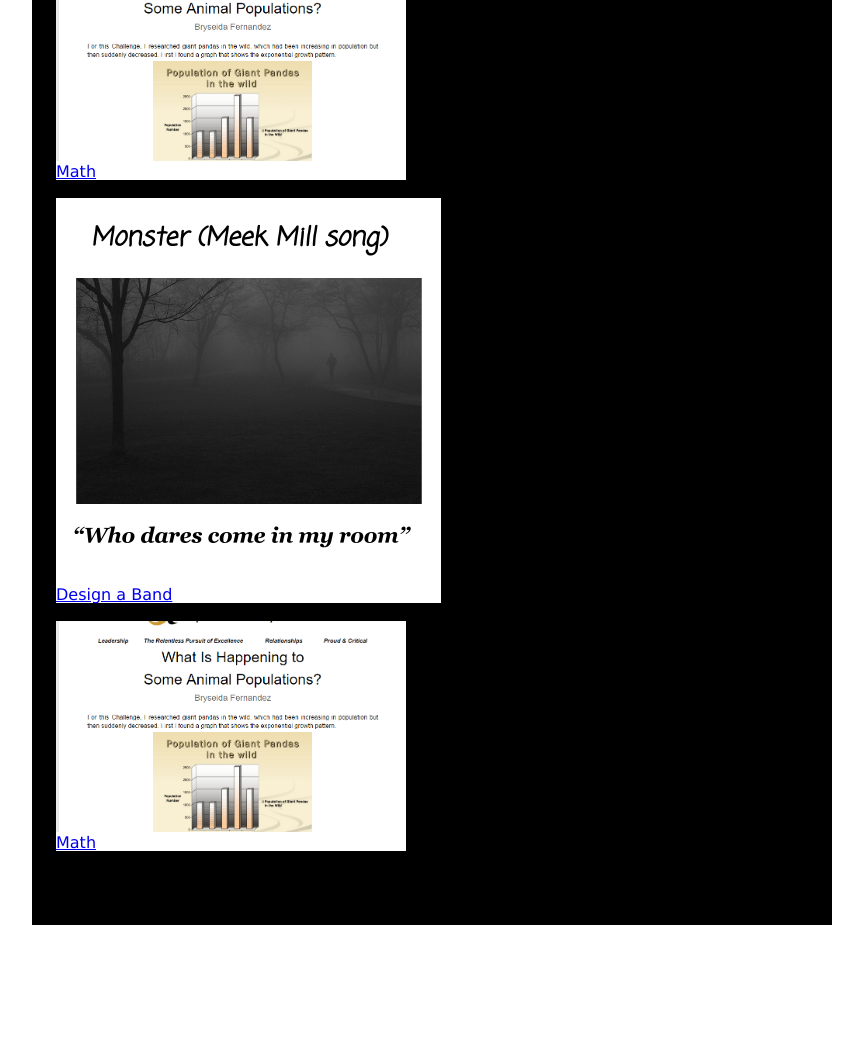
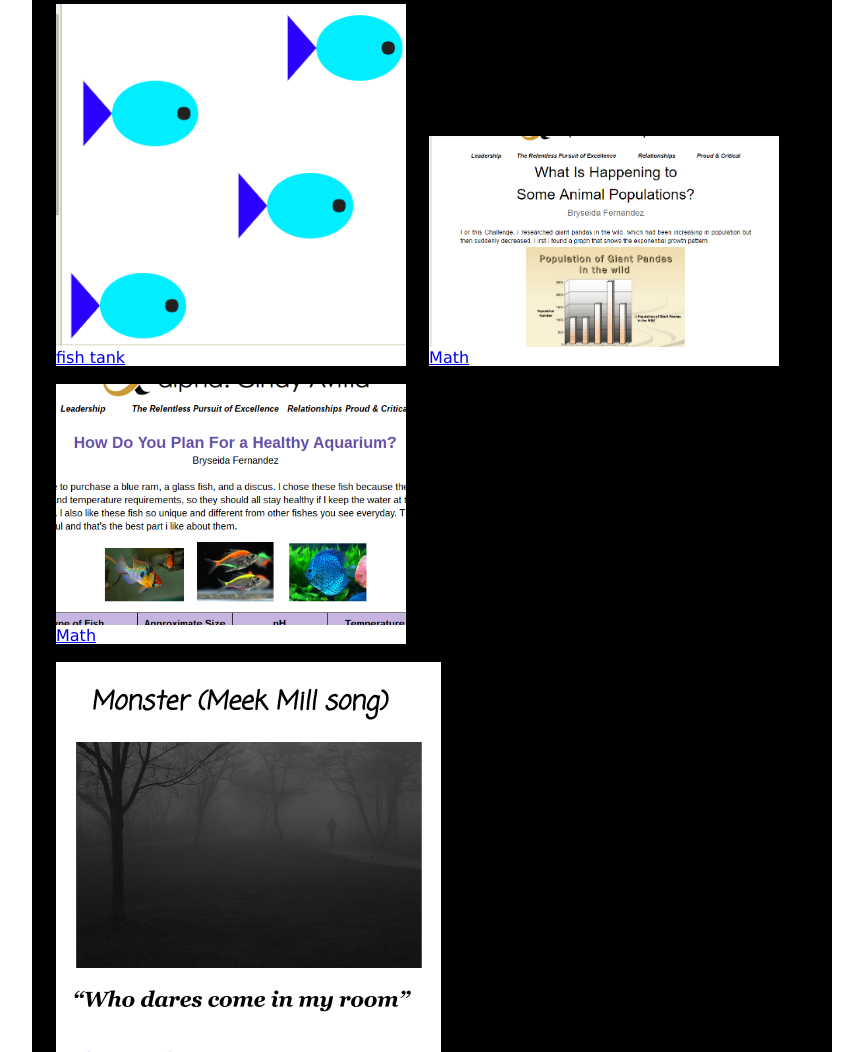
Before and after one commit to bf2001/bf2001.github.io, a plain HTML site: page portfolio.html in a window 1280 px wide. Shown: the part 942-1994 px from the top of the page, without its empty margins (208-1071 px from the left). Before the commit the page ends 1872 px from the top, so only its background shows below. Drawn offline with Linux system fonts and the light colour scheme.

Commit message:
Initial commit

```diff
--- a/portfolio.html
+++ b/portfolio.html
@@ -157,35 +157,49 @@
       <!-- The div below shows an Embedded Scratch Project -->
       <!-- TODO: Update for your Maze Game -->
       <div class="grid">
-      <iframe allowtransparency="true" width="350" height="350" src="//scratch.mit.edu/projects/embed/86715173/?autostart=false" frameborder="0" allowfullscreen></iframe>
+      <iframe allowtransparency="true" width="485" height="402" src="//scratch.mit.edu/projects/embed/86715173/?autostart=false" frameborder="0" allowfullscreen></iframe>
         <p><a href="https://scratch.mit.edu/projects/90479001/" target="_blank">Maze Game</a></p>
       </div>
 
       <!-- The div below is a screenshot of a document that you can click on to get to the document-->
       <!-- TODO: Update for your Project: Shooting Star -->
+
+       <!-- shooting star -->
       <div class="grid">
         <a href="https://www.khanacademy.org/computer-programming/spin-off-of-project-shooting-star/6682492403056640" target="_blank"><img src="./img/portfolio/shooting_star.png" alt="portoflio/shooting_star.png" width="350"></a>
         <p><a href="https://www.khanacademy.org/computer-programming/spin-off-of-project-shooting-star/6682492403056640" target="_blank">Project Shooting Star</a></p>
       </div>
 
+       <!-- ad project -->
       <div class="grid">
         <a href="https://www.khanacademy.org/computer-programming/spin-off-of-project-ad-design/6344202089005056" target="_blank"><img src="./img/portfolio/ad.png" alt="img/portfolio/ad.png" width="350"></a>
         <p><a href="https://www.khanacademy.org/computer-programming/spin-off-of-project-ad-design/6344202089005056" target="_blank">Ad project</a></p>
       </div>
 
+      <!-- fish tank -->
       <div class="grid">
         <a href="https://www.khanacademy.org/computer-programming/spin-off-of-project-fish-tank/2926708229" target="_blank"><img src="./img/portfolio/fish_tank.png" alt="img/portfolio/fish_tank.png" width="350"></a>
         <p><a href="https://www.khanacademy.org/computer-programming/spin-off-of-project-fish-tank/2926708229" target="_blank">fish tank
         </a></p>
       </div>
 
-
+       <!-- q3 math challenge  -->
        <div class="grid">
-        <a href="https://docs.google.com/document/d/19jJBXhyP-1JGKEICdDOPdA7np8BbnFKRhzl-7fnZAL4/edit#heading=h.s73il9o3v9xf" target="_blank"><img src="img/portfolio/q3_math_challenge.png" alt="img/portfolio/q3_math_challenge.png" width="350"></a>
-        <p><a href="https://docs.google.com/document/d/19jJBXhyP-1JGKEICdDOPdA7np8BbnFKRhzl-7fnZAL4/edit#heading=h.s73il9o3v9xf" target="_blank">Math
-        </a></p>
+        <a href="https://docs.google.com/document/d/19jJBXhyP-1JGKEICdDOPdA7np8BbnFKRhzl-7fnZAL4/edit#heading=h.s73il9o3v9xf" target="_blank">
+          <img src="img/portfolio/q3_math_challenge.png" alt="img/portfolio/q3_math_challenge.png" width="350">
+        <p>Math</p>
+        </a>
       </div>
 
+       <!-- q2 math challenge  -->
+      <div class="grid">
+        <a href="https://docs.google.com/a/alphapublicschools.org/document/d/1ErJq-vJg7pu5PbnbYD9vk88d07uUkweFMhZ9_AI0UKU/edit?usp=sharing" target="_blank">
+          <img src="img/portfolio/q2_challenge.png" alt="img/portfolio/q2_challenge.png" width="350">
+        <p>Math</p>
+        </a>
+  </div>
+
+     <!-- design a band -->
       <div class="grid">
         <a href="./design_a_band.html">
           <img src="./img/portfolio/design_a_band/albumcover.png" alt>
@@ -193,14 +207,10 @@
         </a>
       </div>
 
-      <div class="grid">
-        <a href="https://docs.google.com/document/d/19jJBXhyP-1JGKEICdDOPdA7np8BbnFKRhzl-7fnZAL4/edit#heading=h.s73il9o3v9xf" target="_blank"><img src="img/portfolio/q3_math_challenge.png" alt="img/portfolio/q3_math_challenge.png" width="350"></a>
-        <p><a href="https://docs.google.com/document/d/19jJBXhyP-1JGKEICdDOPdA7np8BbnFKRhzl-7fnZAL4/edit#heading=h.s73il9o3v9xf" target="_blank">Math
-        </a></p>
-      </div>
 
       <!-- The div below is an example of a linked Google Doc -->
       <!-- TODO: Update for your Algebra Challenge 2 (The fish tank one) -->
+
       <!--
       <div class="grid">
 
@@ -211,7 +221,8 @@
     </div>
   </div>
 
-  <div class="footer">
+   <div class="footer">
+
   </div>
 
 
```
